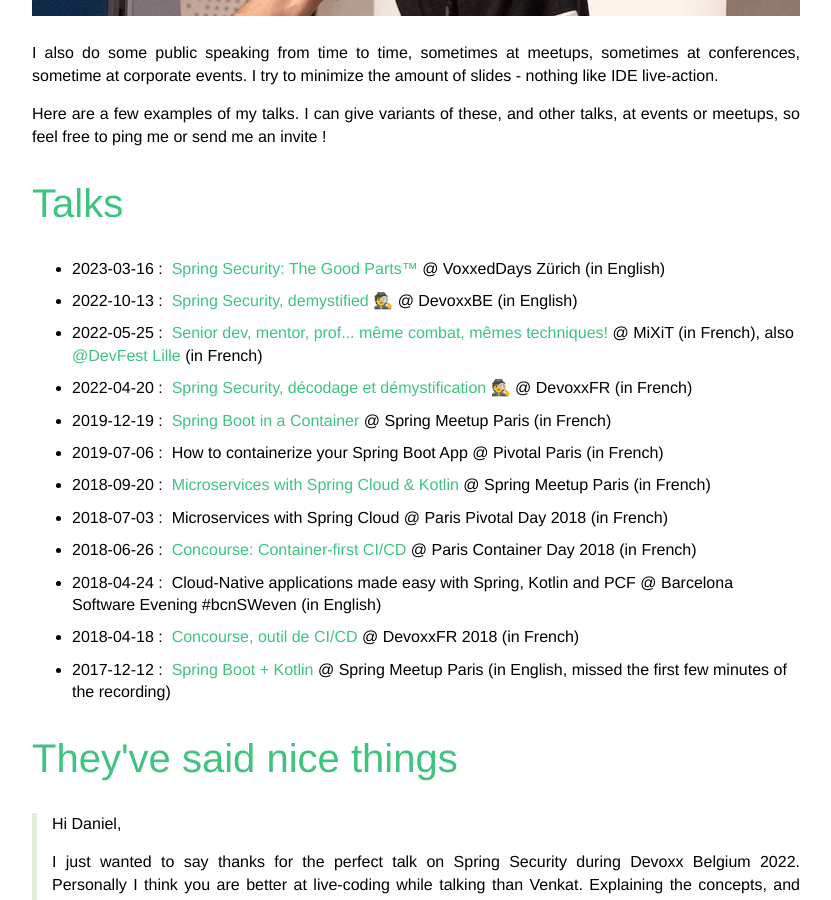
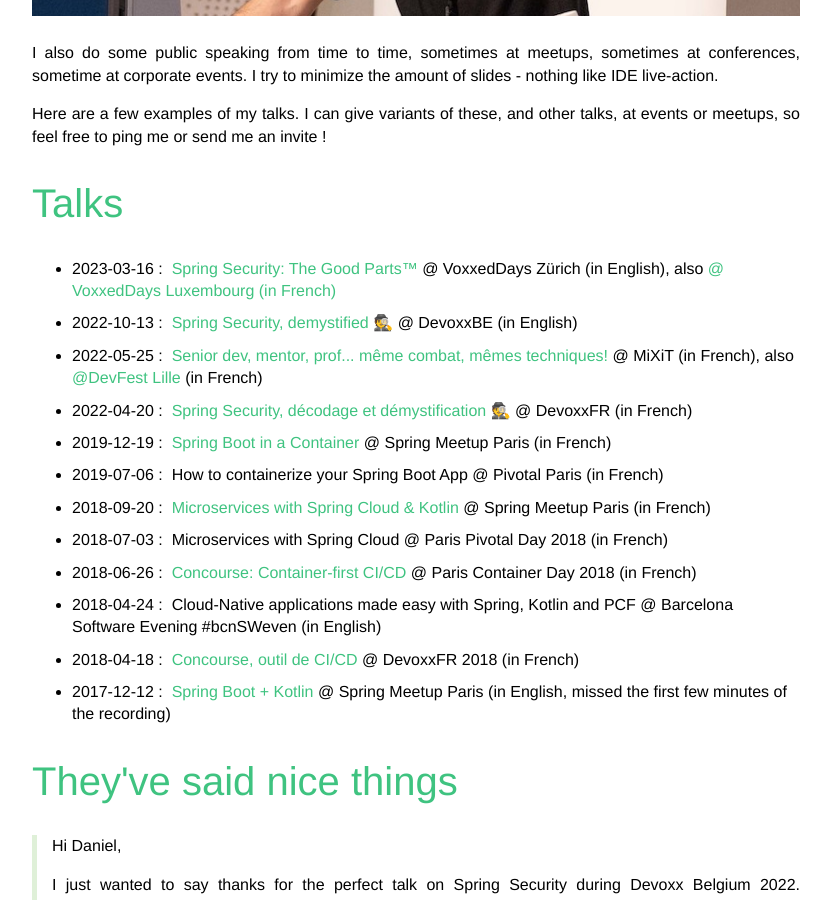
Before and after one commit to Kehrlann/kehrlann.github.io, a Jekyll site: the page built from talks.md, in a window 1280 px wide and 900 px high, scrolled down 564 px. Shown: the whole window, without its empty margins (224-1055 px from the left). Built offline with Jekyll 4.4.1, drawn with Linux system fonts in a browser that asks for light colours.

Commit message:
add voxxeddays luxembourg

```diff
--- a/talks.md
+++ b/talks.md
@@ -25,7 +25,8 @@
     <li>
         <span>2023-03-16 :&nbsp;</span>
         <a href="https://www.youtube.com/watch?v=TrCLf9zAQfs" target="_blank" rel="noopener">Spring Security: The Good Parts™</a>
-        <span>@ VoxxedDays Zürich (in English)</span>
+        <span>@ VoxxedDays Zürich (in English)</span>, also
+        <span><a href="https://www.youtube.com/watch?v=qzK0H0vfjl8" target="_blank" rel="noopener">@ VoxxedDays Luxembourg (in French)</a></span>
     </li>
     <li>
         <span>2022-10-13 :&nbsp;</span>
```
